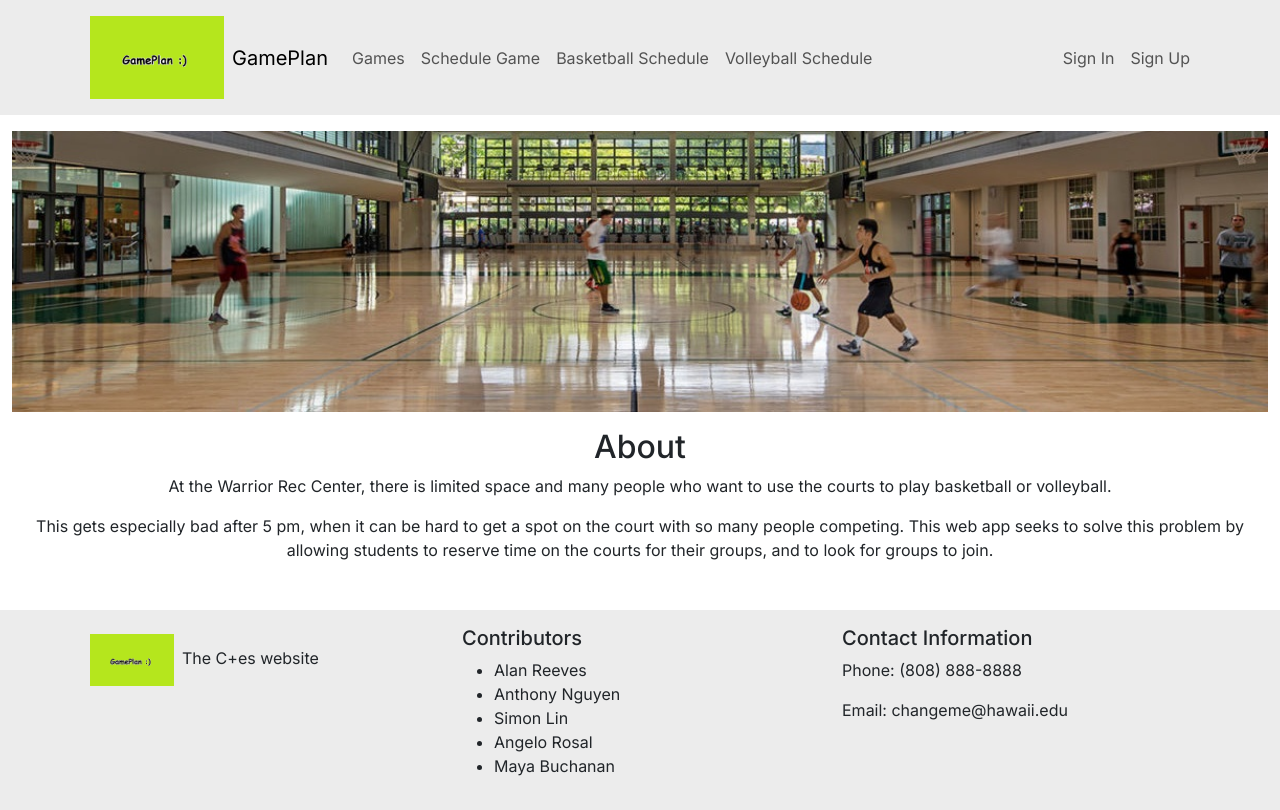
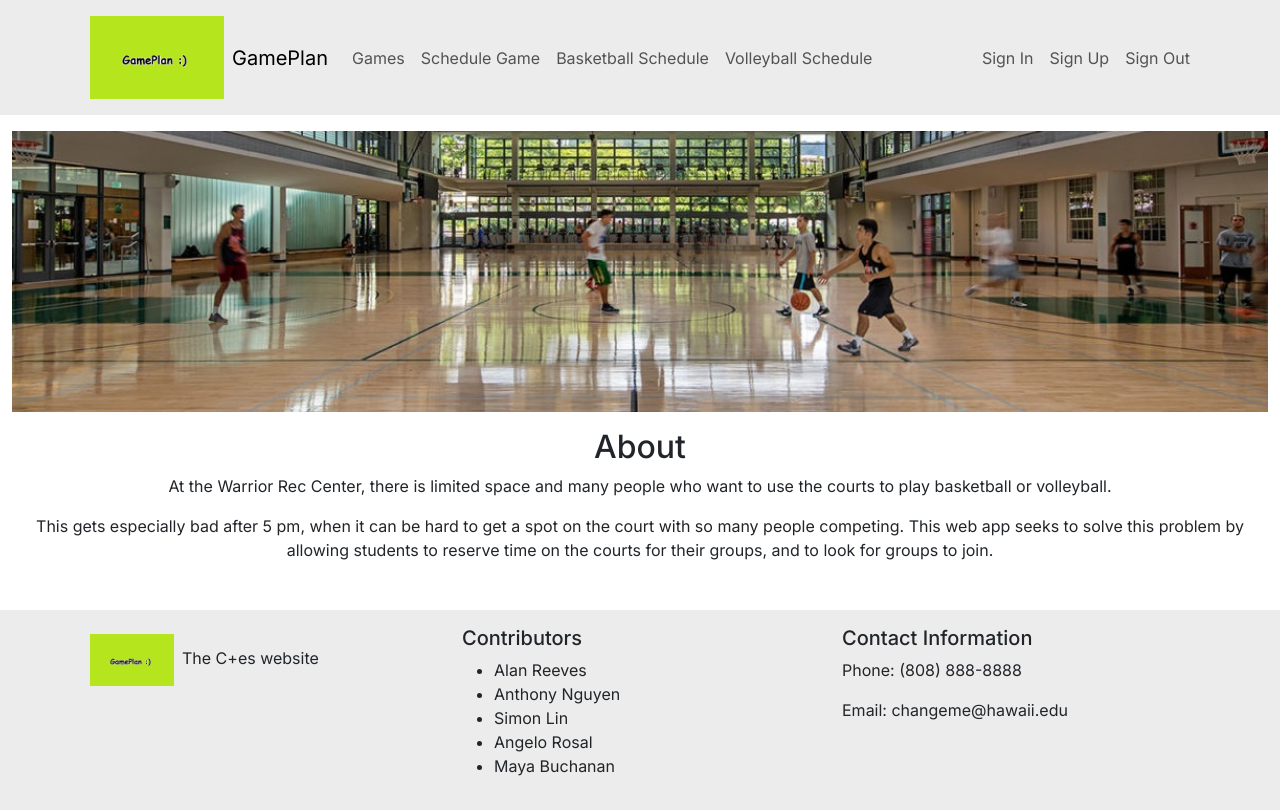
Before and after one commit to TheC-es/GamePlan, a Next.js app: page / in a window 1280 px wide. Built offline with nearby package versions, Linux system fonts and the light colour scheme; no server answers.

Commit message:
Updated Navbar to include sign out

```diff
--- a/src/components/Navbar.tsx
+++ b/src/components/Navbar.tsx
@@ -47,6 +47,9 @@ const NavBar: React.FC = () => {
           <Nav.Link href="/auth/signup">
             Sign Up
           </Nav.Link>
+          <Nav.Link href="/auth/signout">
+            Sign Out
+          </Nav.Link>
           </Nav>
         </Navbar.Collapse>
       </Container>
```
